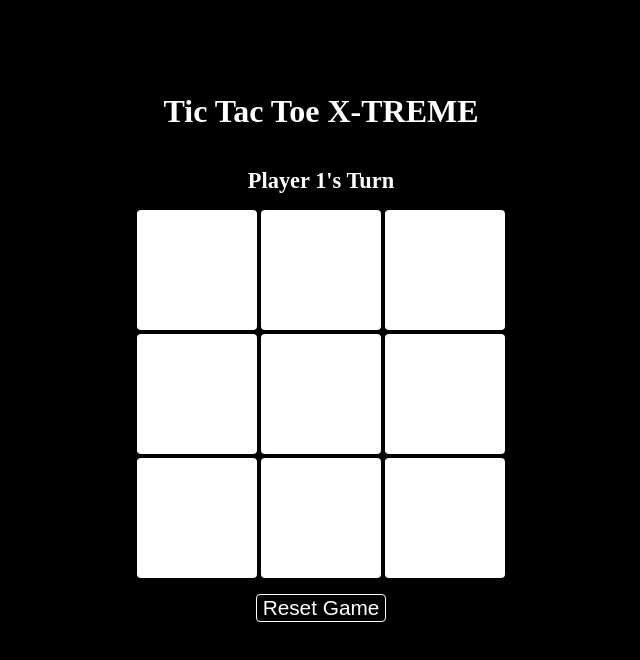
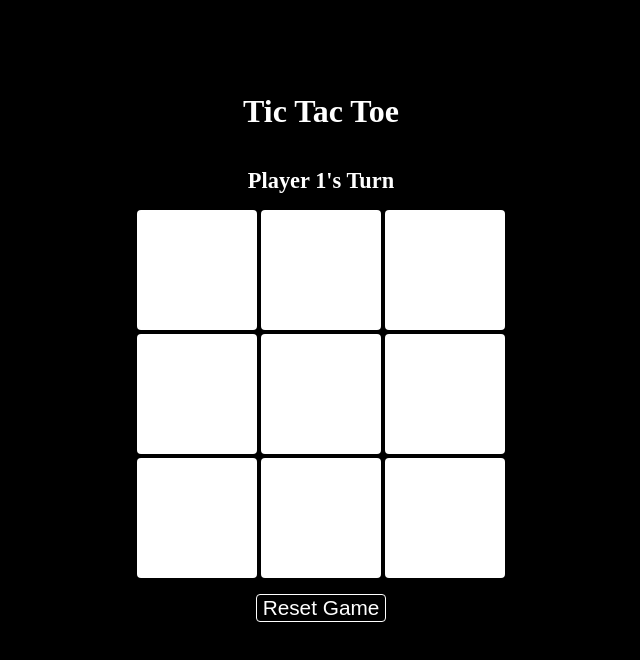
Before and after one commit to DavidOh1606/tictactoe, a plain HTML site: page index.html in a window 1280 px wide. Shown: the whole page, without its empty margins (319-959 px from the left). Drawn offline with Linux system fonts and the light colour scheme.

Commit message:
Change title

```diff
--- a/index.html
+++ b/index.html
@@ -8,7 +8,7 @@
         <script src="script.js" defer></script>
     </head>
     <body>
-        <h1>Tic Tac Toe X-TREME</h1>
+        <h1>Tic Tac Toe</h1>
 
         <div class="turn-text"></div>
 
```
